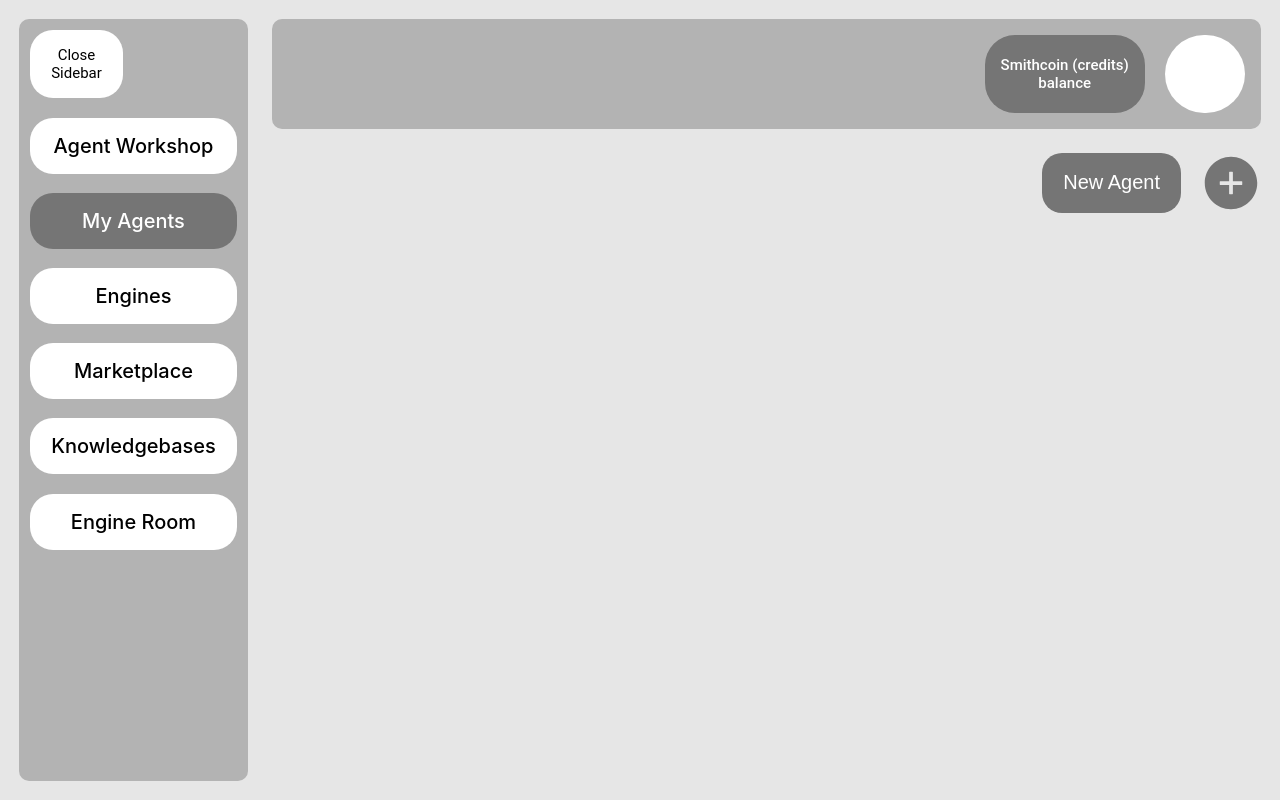
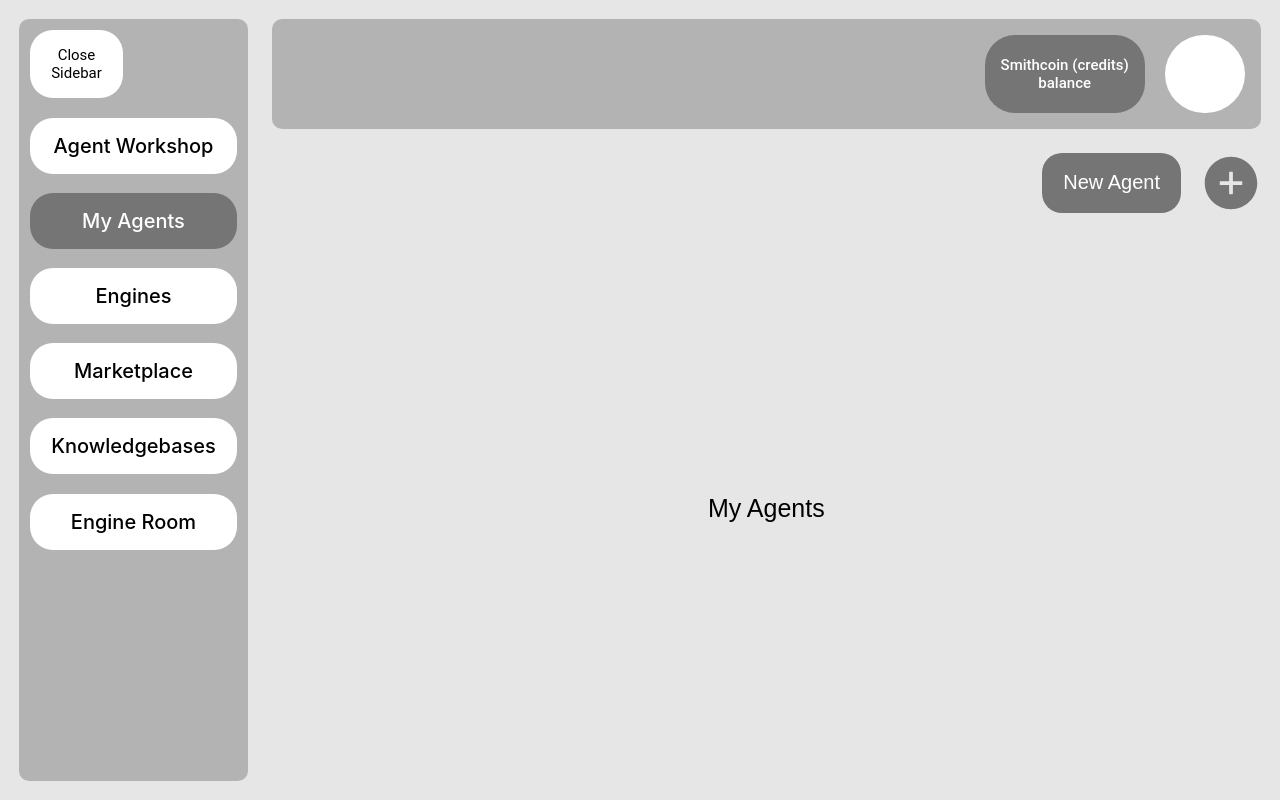
Before and after one commit to the-coder-kalisa/react-test-project, a React (Create React App) app: page / in a window 1280 px wide. Built offline with nearby package versions, Linux system fonts and the light colour scheme.

Commit message:
[update] added showing different content on changing sidebar navs

```diff
--- a/package.json
+++ b/package.json
@@ -15,6 +15,7 @@
     "react-dom": "^18.2.0",
     "react-icons": "^4.10.1",
     "react-redux": "^8.1.1",
+    "react-router-dom": "^6.14.2",
     "react-scripts": "5.0.1",
     "styled-components": "^6.0.5",
     "web-vitals": "^2.1.0"
--- a/src/components/AgetInterface.jsx
+++ b/src/components/AgetInterface.jsx
@@ -2,6 +2,7 @@ import { styled } from "styled-components";
 import { AiFillPlusCircle } from "react-icons/ai";
 import { Modal } from "@mui/material";
 import { useState } from "react";
+import { useSelector } from "react-redux";
 
 const NewAgentButtons = styled.div`
   display: flex;
@@ -38,14 +39,24 @@ const ModalWrapper = styled.div`
   background-color: #8080807a;
 `;
 
+const ActiveNavContainer = styled.div`
+  font-size: 25px;
+  display: flex;
+  justify-content: center;
+  align-items: center;
+  height: 100%;
+`;
+
 const AgetInterface = () => {
   const [open, setOpen] = useState(false);
+  const activeNav = useSelector((state) => state.activeNav);
   return (
     <>
       <NewAgentButtons>
         <NewAgentButton onClick={() => setOpen(true)}>New Agent</NewAgentButton>
         <AiFillPlusCircle color="#757575" size={60} />
       </NewAgentButtons>
+      <ActiveNavContainer>{activeNav}</ActiveNavContainer>
       <Modal
         open={open}
         aria-labelledby="parent-modal-title"
--- a/src/components/Sidebar.jsx
+++ b/src/components/Sidebar.jsx
@@ -2,6 +2,8 @@
 import { useEffect, useState } from "react";
 import { styled } from "styled-components";
 import { AiOutlineMenu } from "react-icons/ai";
+import { changeNav } from "../store";
+import { useDispatch, useSelector } from "react-redux";
 
 const SidebarWrapper = styled.div`
   border-radius: 10px;
@@ -51,7 +53,8 @@ const Sidebar = () => {
     "Engine Room",
   ];
 
-  const [activeNav, setActiveNav] = useState("My Agents");
+  const activeNav = useSelector((state) => state.activeNav);
+  const dispatch = useDispatch();
 
   const [md, setMd] = useState();
 
@@ -62,7 +65,6 @@ const Sidebar = () => {
   };
 
   useEffect(() => {
-
     const md = handleResize();
 
     if (!md) {
@@ -95,7 +97,7 @@ const Sidebar = () => {
             </CloseSidebarButton>
             {navs.map((nav, index) => (
               <Nav
-                onClick={() => setActiveNav(nav)}
+                onClick={() => dispatch(changeNav(nav))}
                 style={
                   nav === activeNav
                     ? { background: "#757575", color: "white" }
@@ -120,7 +122,7 @@ const Sidebar = () => {
             </CloseSidebarButton>
             {navs.map((nav, index) => (
               <Nav
-                onClick={() => setActiveNav(nav)}
+                onClick={() => dispatch(changeNav(nav))}
                 style={
                   nav === activeNav
                     ? { background: "#757575", color: "white" }
--- a/src/index.js
+++ b/src/index.js
@@ -1,17 +1,13 @@
-import React from 'react';
-import ReactDOM from 'react-dom/client';
-import './index.css';
-import App from './App';
-import reportWebVitals from './reportWebVitals';
+import React from "react";
+import ReactDOM from "react-dom/client";
+import "./index.css";
+import App from "./App";
+import { Provider } from "react-redux";
+import { store } from "./store";
 
-const root = ReactDOM.createRoot(document.getElementById('root'));
+const root = ReactDOM.createRoot(document.getElementById("root"));
 root.render(
-  <React.StrictMode>
+  <Provider store={store}>
     <App />
-  </React.StrictMode>
+  </Provider>
 );
-
-// If you want to start measuring performance in your app, pass a function
-// to log results (for example: reportWebVitals(console.log))
-// or send to an analytics endpoint. Learn more: https://bit.ly/CRA-vitals
-reportWebVitals();
--- a/src/reportWebVitals.js
+++ /dev/null
@@ -1,13 +0,0 @@
-const reportWebVitals = onPerfEntry => {
-  if (onPerfEntry && onPerfEntry instanceof Function) {
-    import('web-vitals').then(({ getCLS, getFID, getFCP, getLCP, getTTFB }) => {
-      getCLS(onPerfEntry);
-      getFID(onPerfEntry);
-      getFCP(onPerfEntry);
-      getLCP(onPerfEntry);
-      getTTFB(onPerfEntry);
-    });
-  }
-};
-
-export default reportWebVitals;
--- /dev/null
+++ b/src/store.js
@@ -0,0 +1,19 @@
+import { createSlice, configureStore } from "@reduxjs/toolkit";
+
+const navigationSlice = createSlice({
+  name: "counter",
+  initialState: {
+    activeNav: "My Agents",
+  },
+  reducers: {
+    changeNav: (state, action) => {
+      state.activeNav = action.payload;
+    },
+  },
+});
+
+export const { changeNav } = navigationSlice.actions;
+
+export const store = configureStore({
+  reducer: navigationSlice.reducer,
+});
```
Also changed, not shown: src/setupTests.js (deleted, +0 -5 lines), 1 other file (tests, documents, lock files or other folders).
